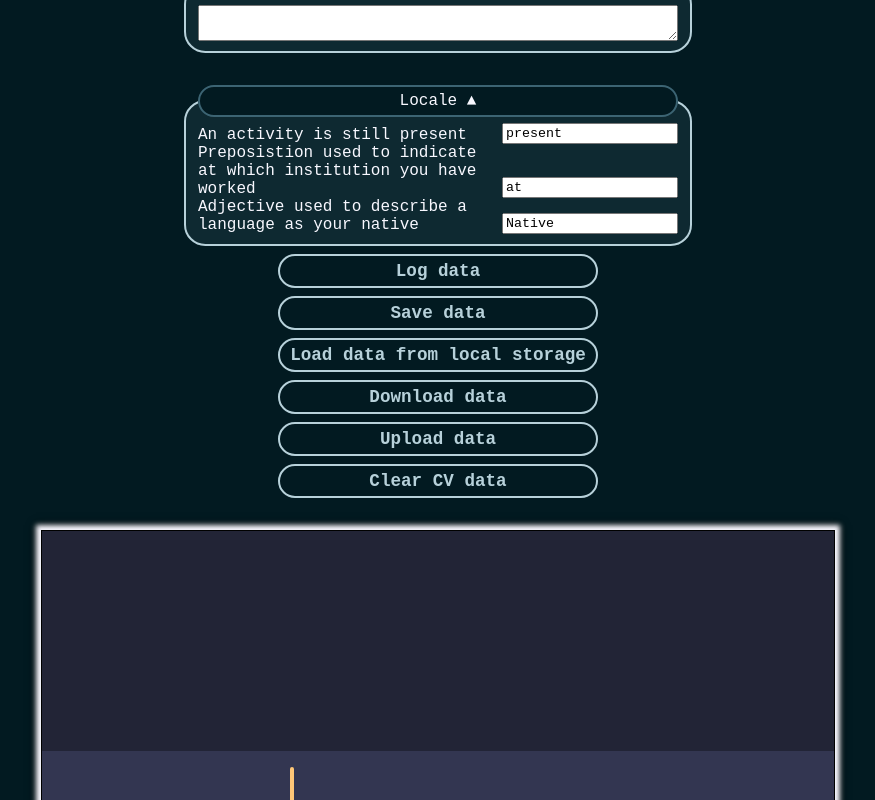
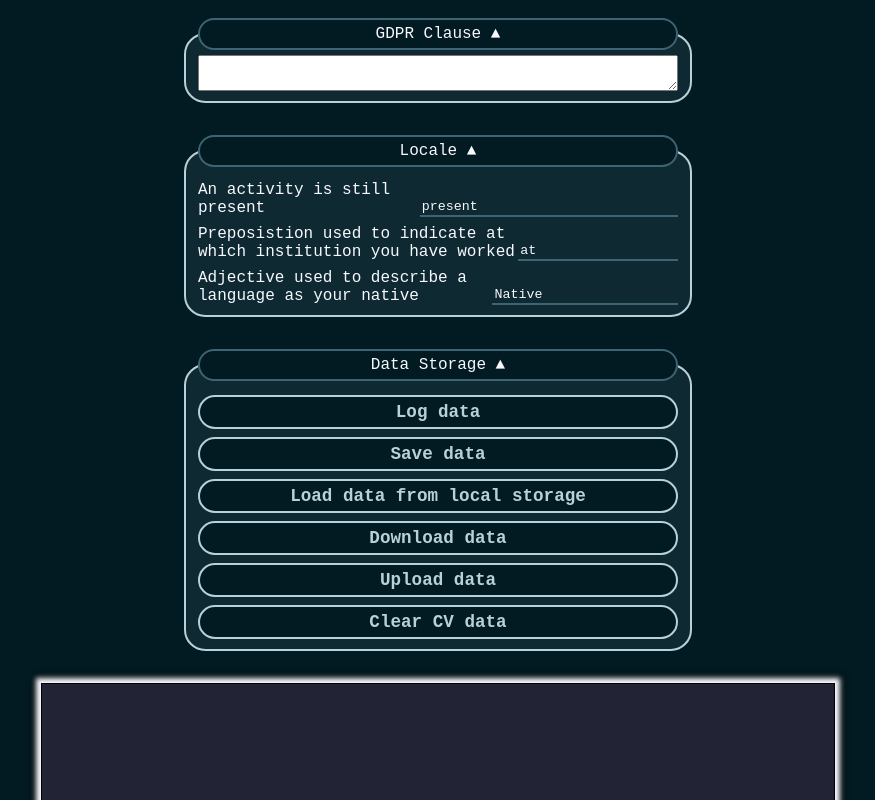
Before and after one commit to Anastazy6/React-Course, a React (Vite) app in the folder CVCreator/: page / in a window 1280 px wide. Shown: the part 600-1400 px from the top of the page, without its empty margins (202-1077 px from the left). Built offline with nearby package versions, Linux system fonts and the light colour scheme.

Commit message:
Update CV Form style

```diff
--- a/CVCreator/src/Components/CVForm/CVForm.jsx
+++ b/CVCreator/src/Components/CVForm/CVForm.jsx
@@ -1,9 +1,9 @@
 import SidePanel from "./SidePanel/SidePanel";
 import TopPanel  from "./TopPanel/TopPanel";
 
-import * as Storage from '../../Storage/buttons';
 import MainPanel from "./Main/Main";
 import { uploadData } from "../../Storage/helpers";
+import StorageControls from "../../Storage/Controls";
 
 
 export default function CVForm () {
@@ -32,7 +32,7 @@ export default function CVForm () {
         <TopPanel />
         <SidePanel />
         <MainPanel />
-
+        <StorageControls />
 
       </form>
       <div
@@ -41,12 +41,7 @@ export default function CVForm () {
         <div
           id='storage-buttons'
         >
-          <Storage.LogDataButton />
-          <Storage.SaveButton />
-          <Storage.LoadButton />
-          <Storage.DownloadDataButton />
-          <Storage.UploadButton />
-          <Storage.ClearDataButton />
+
         </div>
       </div>
     </div>
--- a/CVCreator/src/Components/CVForm/Main/Item/Item.jsx
+++ b/CVCreator/src/Components/CVForm/Main/Item/Item.jsx
@@ -73,6 +73,7 @@ export default function Item ({ item, sectionType, sectionID }) {
         handleMoveDown={ handleMoveDown }
         handleDelete  ={ handleDelete   }
       />
+
     </div>
   );
 }
--- a/CVCreator/src/Components/CVForm/Main/Item/Types.jsx
+++ b/CVCreator/src/Components/CVForm/Main/Item/Types.jsx
@@ -180,7 +180,9 @@ function EndDate ({ name, date, present, onChange, label }) {
 
 function LongText ({ name="description", value, onChange, label="Description" }) {
   return (
-    <label>
+    <label
+      className="textarea-label"
+    >
       { label }
       <textarea
         name      ={ name     }
--- a/CVCreator/src/Components/CVForm/Main/Main.jsx
+++ b/CVCreator/src/Components/CVForm/Main/Main.jsx
@@ -1,28 +1,14 @@
-import { useMainPanel } from "../../../Contexts/DataModules/MainPanelProvider";
 import MainPanelContainer from "./Section/Container";
 import GDPRClause from "./Customization/GDPRClause";
 import Locale from "./Customization/Locale";
 
-import Section from "./Section/Section";
 
 export default function MainPanel () {
-  const sections = useMainPanel().sections;
-
-  const renderedSections = sections
-  ? sections.map(ms => (
-    <Section
-      props={ ms    }
-      key  ={ ms.id }
-    />
-  ))
-  : null;
-
   return (
     <>
       <MainPanelContainer />
       <GDPRClause />
       <Locale     />
-      { renderedSections }
     </>
   );
 }
--- a/CVCreator/src/Components/CVForm/Main/Section/Container.jsx
+++ b/CVCreator/src/Components/CVForm/Main/Section/Container.jsx
@@ -1,9 +1,22 @@
-import { useMainPanelDispatch } from "../../../../Contexts/DataModules/MainPanelProvider";
+import {
+  useMainPanelDispatch,
+  useMainPanel
+} from "../../../../Contexts/DataModules/MainPanelProvider";
 import ToggleableFieldset from "../../ToggleableFieldset";
-
+import Section from "./Section";
 
 export default function MainPanelContainer ({ }) {
   const dispatch = useMainPanelDispatch();
+  const sections = useMainPanel().sections;
+
+  const renderedSections = sections
+  ? sections.map(ms => (
+    <Section
+      props={ ms    }
+      key  ={ ms.id }
+    />
+  ))
+  : null;
 
   function handleCreateSection (e) {
     dispatch({
@@ -22,6 +35,7 @@ export default function MainPanelContainer ({ }) {
         Create main panel section
       </button>
 
+    { renderedSections }
     </ToggleableFieldset>
   );
 }
--- a/CVCreator/src/Components/CVForm/SidePanel/Container.jsx
+++ /dev/null
@@ -1,26 +0,0 @@
-import { useSidePanelDispatch } from "../../../Contexts/DataModules/SidePanelProvider";
-import ToggleableFieldset from "../ToggleableFieldset";
-
-export default function SidePanelContainer () {
-  const dispatch = useSidePanelDispatch();
-
-  function handleAddSectionForm () {
-    dispatch({
-      type: 'added_side_section',
-    });
-  }
-
-  return (
-    <ToggleableFieldset
-      legend='Side Panel'
-    >
-       <button
-        role='btn'
-        onClick={ handleAddSectionForm }
-      >
-        Add Section
-      </button>
-
-    </ToggleableFieldset>
-  )
-}
--- a/CVCreator/src/Components/CVForm/SidePanel/SidePanel.jsx
+++ b/CVCreator/src/Components/CVForm/SidePanel/SidePanel.jsx
@@ -1,9 +1,16 @@
-import { useSidePanel } from "../../../Contexts/DataModules/SidePanelProvider";
-import SidePanelContainer from "./Container";
+import {
+  useSidePanel,
+  useSidePanelDispatch
+} from "../../../Contexts/DataModules/SidePanelProvider";
+
 import Section from "./Section";
+import ToggleableFieldset from "../ToggleableFieldset";
+
 
 export default function SidePanel () {
   const data = useSidePanel();
+  const dispatch = useSidePanelDispatch();
+
 
   const sections = data.sections && data.sections.map(ss => (
     <Section
@@ -17,10 +24,25 @@ export default function SidePanel () {
   ));
 
 
+  function handleAddSectionForm () {
+    dispatch({
+      type: 'added_side_section',
+    });
+  }
+
+
   return (
-    <>
-      <SidePanelContainer />
+    <ToggleableFieldset
+      legend='Side Panel'
+    >
+       <button
+        role='btn'
+        onClick={ handleAddSectionForm }
+      >
+        Add Section
+      </button>
+
       { sections }
-    </>
+    </ToggleableFieldset>
   );
 }
--- a/CVCreator/src/Components/CVForm/ToggleableFieldset.jsx
+++ b/CVCreator/src/Components/CVForm/ToggleableFieldset.jsx
@@ -1,4 +1,4 @@
-export default function ToggleableFieldset ({ legend, children }) {
+export default function ToggleableFieldset ({ children, legend, id=null }) {
   function toggleFieldset (e) {
     e.stopPropagation();
     console.log(e.target);
@@ -8,6 +8,7 @@ export default function ToggleableFieldset ({ legend, children }) {
   return (
     <fieldset
       className="toggleable-fieldset"
+      id={ id }
     >
       <legend
         onClick={ toggleFieldset }
--- /dev/null
+++ b/CVCreator/src/Storage/Controls.jsx
@@ -0,0 +1,21 @@
+import * as Buttons from './buttons';
+import ToggleableFieldset from '../Components/CVForm/ToggleableFieldset';
+
+
+
+export default function StorageControls () {
+
+  return (
+    <ToggleableFieldset
+      legend="Data Storage"
+      id    ="storage-buttons"
+    >
+      <Buttons.LogDataButton />
+      <Buttons.SaveButton />
+      <Buttons.LoadButton />
+      <Buttons.DownloadDataButton />
+      <Buttons.UploadButton />
+      <Buttons.ClearDataButton />
+    </ToggleableFieldset>
+  );
+}
--- a/CVCreator/src/styles/includes/cvform.scss
+++ b/CVCreator/src/styles/includes/cvform.scss
@@ -20,6 +20,10 @@ fieldset {
   border: 2px solid $lleuad-lawn;
   border-radius: 21.37px;
   margin-top: 2rem;
+  button {
+    align-items: center;
+  }
+
   label {
     display: flex;
     flex-flow: row;
@@ -53,6 +57,7 @@ legend {
 }
 
 .toggleable-fieldset {
+
   legend {
     cursor: pointer;
 
@@ -119,9 +124,47 @@ button {
   display: flex;
   flex-direction: column;
   align-items: center;
+  justify-content: center;
 
   button {
     width: 100%;
     margin-top: 0.5rem;
   }
 }
+
+label {
+  margin-top: 0.5rem;
+}
+
+input {
+  background: transparent;
+  border: none;
+  border-bottom: 2px solid $lleuad;
+  color: ghostwhite;
+  width: 65%;
+  &:invalid {
+    border-color: red;
+  }
+
+  &:hover, &:focus, &:active {
+    border-color: $lleuad-lawn;
+  }
+}
+
+.main-panel-item {
+  padding-top: 20px;
+  margin-top: 20px;
+  border-top: 1px solid $lleuad-lawn;
+}
+
+.textarea-label {
+  display: flex;
+  flex-direction: column;
+  textarea {
+    color: ghostwhite;
+    background-color: transparent;
+    height: max-content;
+    resize: none;
+    overflow: hidden;
+  }
+}
```
Also changed, not shown: CVCreator/src/assets/SVG/FormIcons.jsx (+4 -4 lines).
